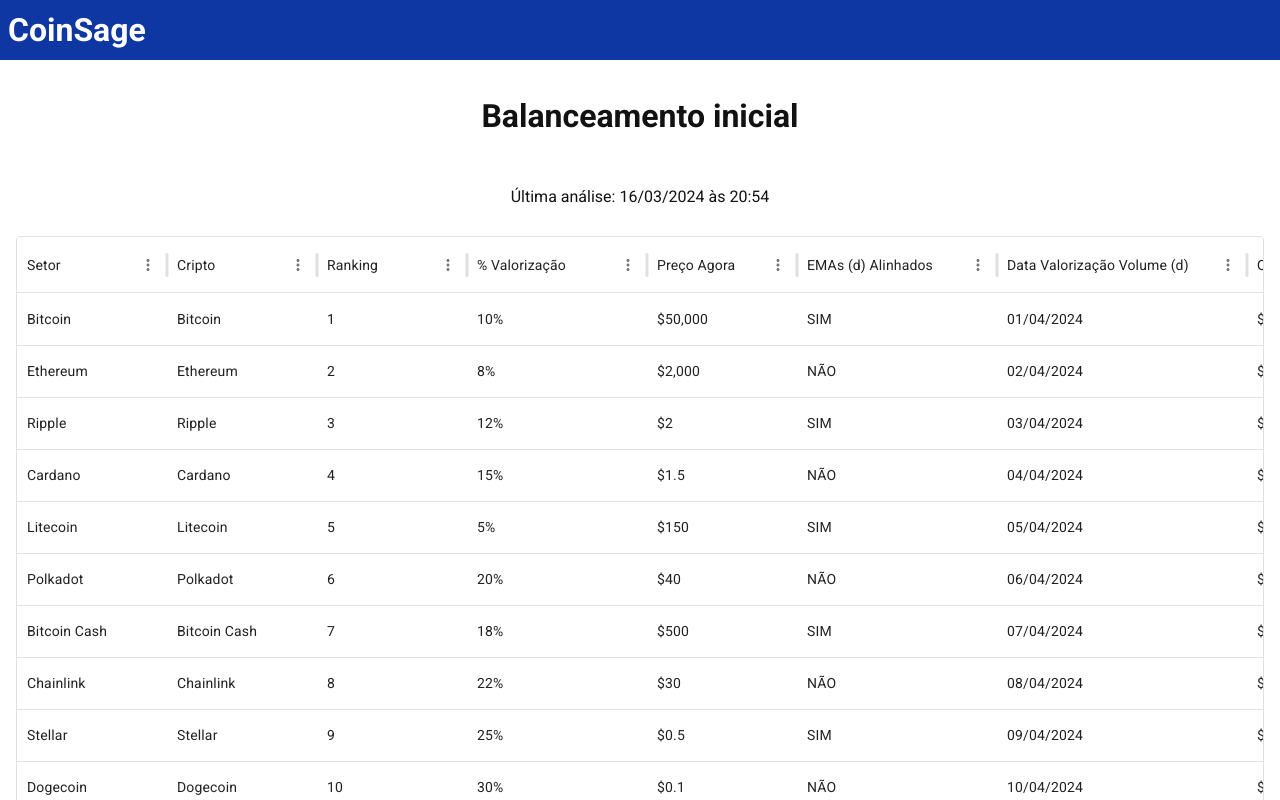
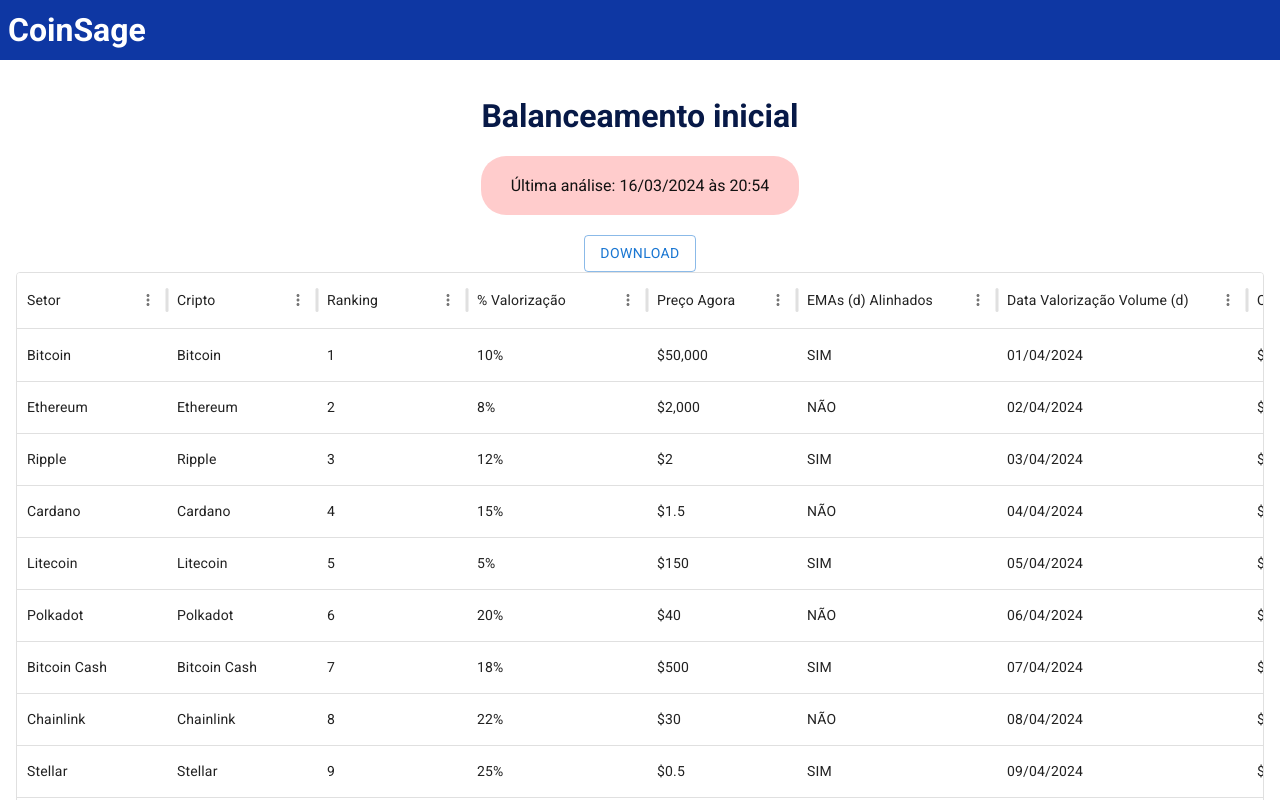
Before and after one commit to ICEI-PUC-Minas-PPLES-TI/plf-es-2024-1-ti3-8981100-coinsage, a React (Vite) app in the folder Codigo/frontend/: page / in a window 1280 px wide. Shown: the top 800 px of the page. Built offline with nearby package versions, Linux system fonts and the light colour scheme.

Commit message:
estilizando

```diff
--- a/Codigo/frontend/src/components/Title/Title.module.css
+++ b/Codigo/frontend/src/components/Title/Title.module.css
@@ -6,6 +6,20 @@
   padding: 1.25rem 0;
   height: 80px;
   fontStyle: 'italic';
+  color: #071947;
+  width: 100%;
+}
+
+.text {
+  background: rgba(255,0,0, .2);
+  border-radius: 25px;
+  display: flex;
+  justify-content: center;
+  align-items: center;
+  padding: 1.25rem 0;
+  height: 100%;
+  fontStyle: 'italic';
   color: #121212;
   width: 100%;
+  margin-bottom: 20px;
 }
--- a/Codigo/frontend/src/components/Title/Title.tsx
+++ b/Codigo/frontend/src/components/Title/Title.tsx
@@ -4,7 +4,7 @@ const Title: React.FC = () => {
   return(
     <div>
       <h1 className={styles.title}>Balanceamento inicial</h1>
-      <p className={styles.title}>Última análise: 16/03/2024 às 20:54</p>
+      <p className={styles.text}>Última análise: 16/03/2024 às 20:54</p>
     </div>
   );
 }
--- a/Codigo/frontend/src/pages/Balanceamento/Balanceamento.tsx
+++ b/Codigo/frontend/src/pages/Balanceamento/Balanceamento.tsx
@@ -46,6 +46,7 @@ const Balanceamento: React.FC = () => {
   return (
     <div className={styles.content}>
       <Title />
+      <DownloadButton/>
       <div className={styles.datagrid}>
         <DataGrid
           rows={rows}
```
